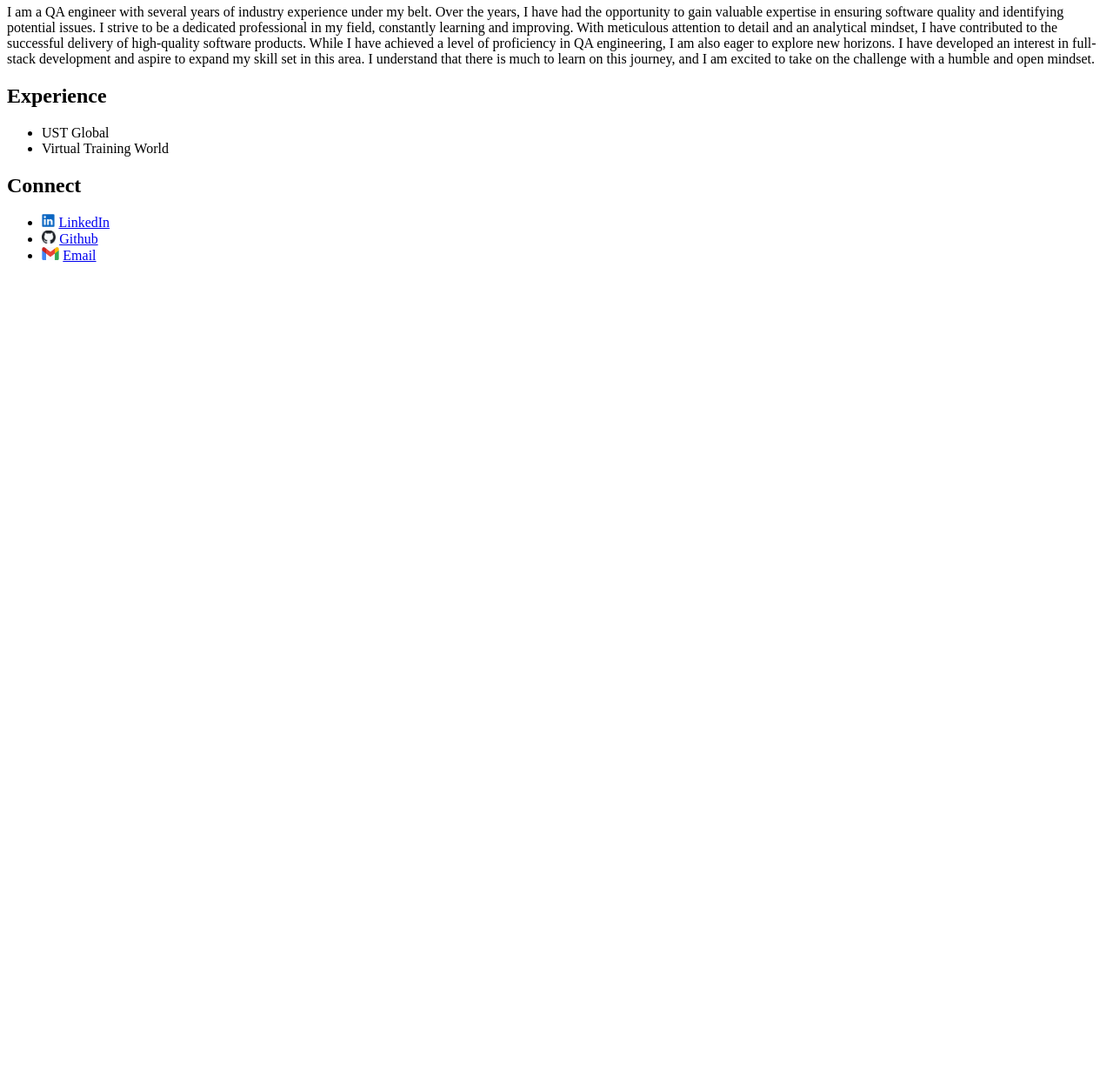
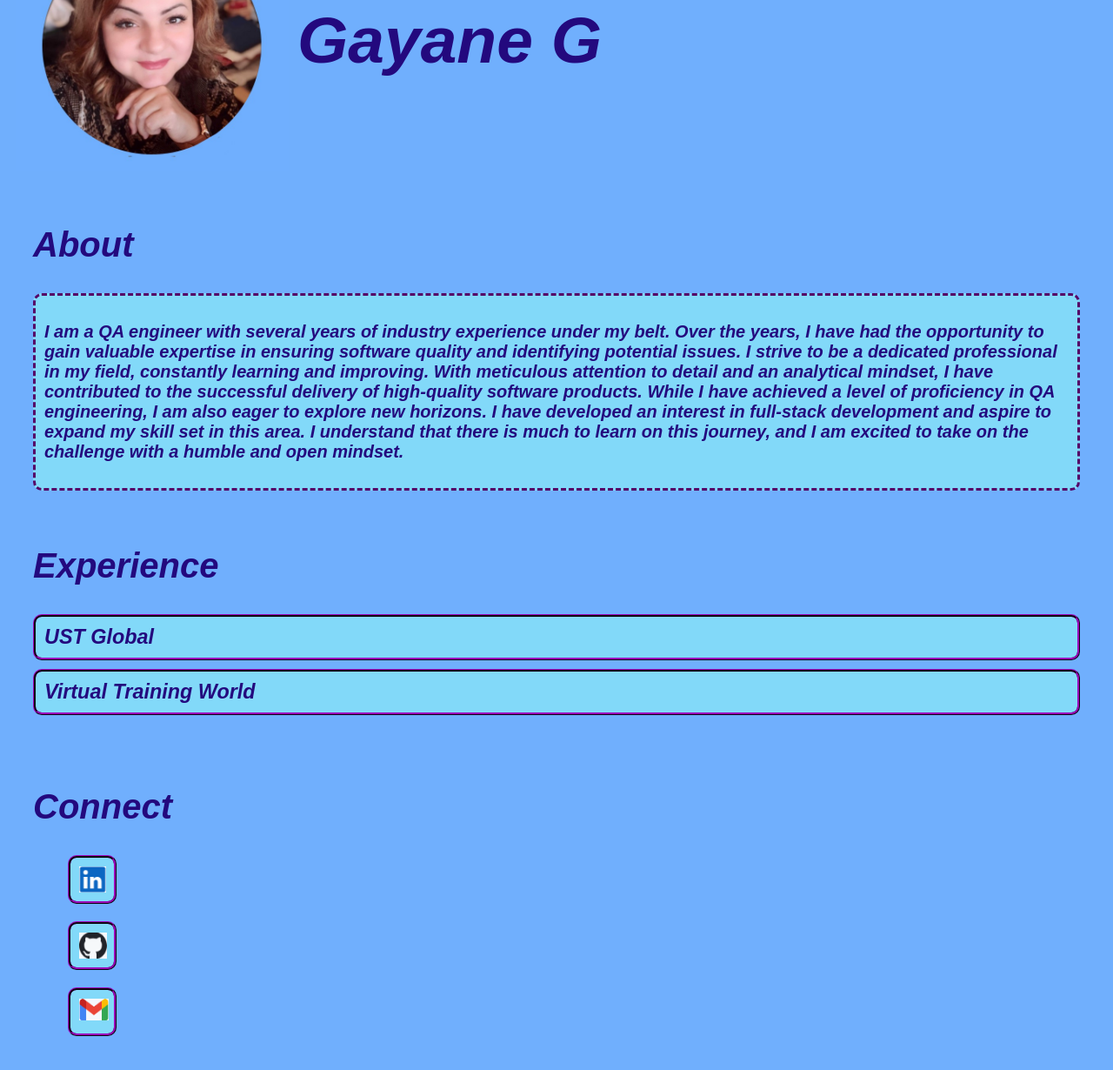
Before and after one commit to Gayana-G/gayane-g-haumea, a plain HTML site: page index.html in a window 1280 px wide. Shown: the part 122-1352 px from the top of the page at 87% size. Before the commit the page ends 800 px from the top, so only its background shows below. Drawn offline with Linux system fonts and the light colour scheme; a web font is replaced by a local one.

Commit message:
styling added

```diff
--- /dev/null
+++ b/css/index.css
@@ -0,0 +1,95 @@
+body {
+  background: rgb(112, 175, 253);
+  color: rgb(35, 9, 126);
+  font-family: "Ojuju", sans-serif;
+  font-optical-sizing: auto;
+  font-style: italic;
+}
+#About {
+  margin: 10px 20px;
+  padding: 10px;
+  text-align: left;
+  font-weight: 600;
+  font-size: 20px;
+}
+.container {
+  display: flex;
+  align-items: center;
+}
+
+.about-block {
+  background-color: rgb(130, 217, 249);
+  border-radius: 10px;
+  border-style:dashed;
+  border-color: rgb(85, 3, 103);
+  border: 10px 20px;
+  padding: 10px;
+  text-align: left;
+  font-weight: 600;
+  font-size: 20px;
+}
+img {
+  margin: 10px;
+}
+
+h1 {
+  margin: 0;
+  font-size: 75px;
+  text-align: center;
+  font-weight: bolder;
+  color: rgb(35, 9, 126);
+}
+
+h2 {
+  font-size: 40px;
+  text-align: start;
+  font-weight: 600;
+  color: rgb(35, 9, 126);
+}
+
+#Experience {
+  margin: 10px 20px;
+  padding: 10px;
+  text-align: left;
+  font-weight: 600;
+  font-size: 20px;
+}
+.experience-list {
+  list-style: none;
+  padding: 0;
+}
+
+.experience-block {
+  background-color: rgb(130, 217, 249);
+  border-radius: 10px;
+  border-style:ridge;
+  border-color: rgb(85, 3, 103);
+  padding: 10px;
+  margin-bottom: 10px;
+}
+
+.experience-block h3 {
+  margin: 0;
+}
+
+#Connect {
+  margin: 10px 20px;
+  padding: 10px;
+  text-align: left;
+  font-weight: 600;
+  font-size: 20px;
+}
+.connect-list {
+  list-style: none;
+  padding: 0;
+}
+
+.connect-block {
+  background-color: rgb(130, 217, 249);
+  border-radius: 10px;
+  border-style:ridge;
+  border-color: rgb(85, 3, 103);
+  width: 50px;
+  height: 50px;
+  margin-top: 20px;
+}
--- a/index.html
+++ b/index.html
@@ -7,49 +7,85 @@
     <meta name="author" content="Gayane G">
     <meta http-equiv="refresh" content="60">
     <meta name="viewport" content="width=device-width, initial-scale=1.0">
+    <link rel="preconnect" href="https://fonts.googleapis.com">
+    <link rel="preconnect" href="https://fonts.gstatic.com" crossorigin>
+    <link rel="stylesheet" href="https://fonts.googleapis.com/css2?family=Ojuju:wght@200..800&display=swap">
+    <link href="./css/index.css" rel="stylesheet">
+
 </head>
 
-<body>
+<body weight="200">
+    <div class="container">
+        <img class="profile-photo" src="./images/photo.jpg" height="300px" alt="profile-picture">
         <h1>Gayane G</h1>
+    </div>
     <section id="About">
         <h2>About</h2>
-        <p>I am a QA engineer with several years of industry experience under my belt. Over the years, I have had the
-            opportunity to gain valuable expertise in ensuring software quality and identifying potential issues. I
+        <div class="about-block">
+            <p>I am a QA engineer with several years of industry experience under my belt. Over the years, I have
+                had the
+                opportunity to gain valuable expertise in ensuring software quality and identifying potential
+                issues. I
                 strive
-            to be a dedicated professional in my field, constantly learning and improving. With meticulous attention to
-            detail and an analytical mindset, I have contributed to the successful delivery of high-quality software
-            products. While I have achieved a level of proficiency in QA engineering, I am also eager to explore new
-            horizons. I have developed an interest in full-stack development and aspire to expand my skill set in this
+                to be a dedicated professional in my field, constantly learning and improving. With meticulous
+                attention to
+                detail and an analytical mindset, I have contributed to the successful delivery of high-quality
+                software
+                products. While I have achieved a level of proficiency in QA engineering, I am also eager to explore
+                new
+                horizons. I have developed an interest in full-stack development and aspire to expand my skill set
+                in this
                 area.
-            I understand that there is much to learn on this journey, and I am excited to take on the challenge with a
-            humble and open mindset.</p>
+                I understand that there is much to learn on this journey, and I am excited to take on the challenge
+                with a
+                humble and open mindset.
+            </p>
+        </div>
     </section>
     <section id="Experience">
         <h2>Experience</h2>
-        <ul>
-            <li>UST Global</li>
-            <li>Virtual Training World</li>
+        <ul class="experience-list">
+            <li>
+                <div class="experience-block">
+                    <h3>UST Global</h3>
+                </div>
+            </li>
+            <li>
+                <div class="experience-block">
+                    <h3>Virtual Training World</h3>
+                </div>
+            </li>
         </ul>
     </section>
     <section id="Connect">
         <h2>Connect</h2>
         <ul>
+            <div class="connect-list">
+                <div class="connect-block">
                     <li>
-                <img src="./images/linkedin-logo.png" height="15px">
-                <a href="linkedin.com/in/galla-galus" class="linkedin-link">LinkedIn</a>
+                        <a href="https://www.linkedin.com/in/galla-galus" class="linkedin-link" target="_blank">
+                            <img src="./images/linkedin-logo.png" height="30px">
+                        </a>
                     </li>
+                </div>
+                <div class="connect-block">
                     <li>
-                <img src="./images/git-logo.png" height="15px">
-                <a href="https://github.com/Gayana-G" class="git-link">Github</a>
-
+                        <a href="https://github.com/Gayana-G" class="git-link" target="_blank">
+                            <img src="./images/git-logo.png" height="30px">
+                        </a>
                     </li>
+                </div>
+                <div class="connect-block">
                     <li>
-                <img src="./images/gmail-logo.png" height="15px">
-                <a href="galla.galuss@gmail.com" class="'email">Email</a>
-
+                        <a href="galla.galuss@gmail.com" class="'email">
+                            <img src="./images/gmail-logo.png" height="25px">
+                        </a>
                     </li>
+                </div>
+            </div>
         </ul>
     </section>
+
 </body>
 
 </html>
```
Also changed, not shown: images/background-patern.jpeg (added), images/photo.jpg (added). Lines whose indentation alone changed are shown as unchanged.
